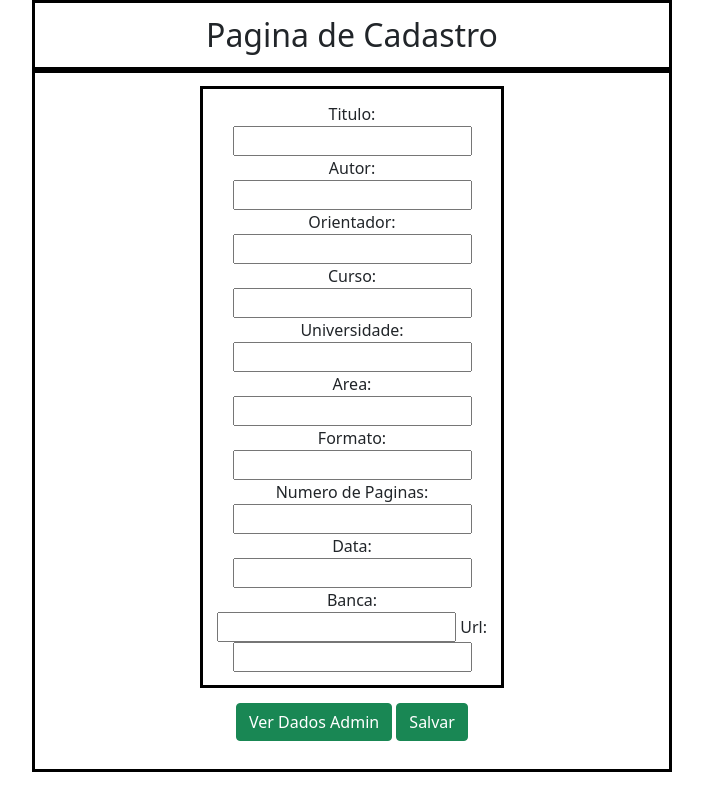
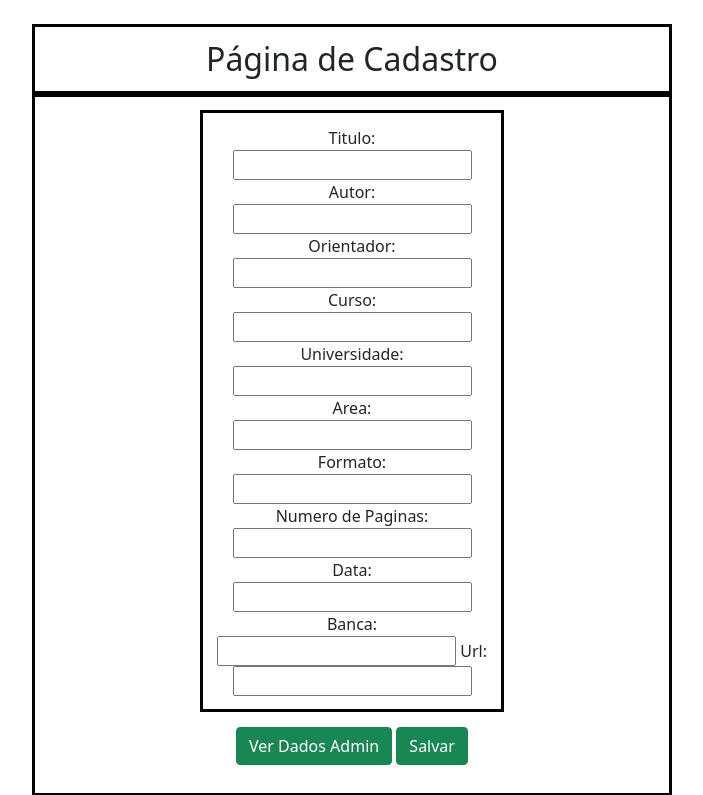
Before and after one commit to AlessandroNeco/DisciplinaSD, a Django app: page / in a window 1280 px wide. Shown: the top 795 px of the page, without its empty margins (288-991 px from the left). Before the commit the page ends 772 px from the top, so only its background shows below. Run offline with Django 3.2, Linux system fonts and the light colour scheme.

Commit message:
Versao entregue

```diff
--- a/Repositóriodemonografias/home/templates/index.html
+++ b/Repositóriodemonografias/home/templates/index.html
@@ -2,10 +2,10 @@
 <html lang="pt-br">
     <!--Alunos: Alessandro, Luisa Guimaraes, Gabriele e Tiago Merces-->
     <head>
-        <meta charset="UTF-8">
+        <meta charset="UTF-8"><br>
         <title> Pagina Principal </title>
-        <h2 class="centerTitulo">Pagina de Cadastro</h2>
-        <meta name="viewport" content="width=device-width, initial-scale=1">
+        <h2 class="centerTitulo">Página de Cadastro</h2>
+        <!--<meta name="viewport" content="width=device-width, initial-scale=1">-->
         <link href="https://cdn.jsdelivr.net/npm/bootstrap@5.1.2/dist/css/bootstrap.min.css" rel="stylesheet">
         <script src="https://cdn.jsdelivr.net/npm/bootstrap@5.1.2/dist/js/bootstrap.bundle.min.js"></script>
         <!--Mensagem dos dados gravados -->
@@ -34,8 +34,6 @@
               text-align: center;
 
             }
-        </style>
-        <style>
             .center {
               margin: auto;
               width: 50%;
@@ -44,13 +42,12 @@
               text-align: center;
 
             }
-        </style>
-        <style>
             .centerBt {
               margin: auto;
               width: 50%;
               padding: 15px;
             }
+
         </style>
     </head>
     <body>
@@ -64,6 +61,7 @@
                         <div class="row-sm-4">
                             <!--{{ form.as_p }}-->
                             {{form}}
+
                         </div>
                     </div>
                 </div>
@@ -74,7 +72,8 @@
 
                 <button type="submit" class="btn btn-success">Salvar</button>
             </div>
+
         </form>
-
+        <br>
     </body>
 </html >
```
